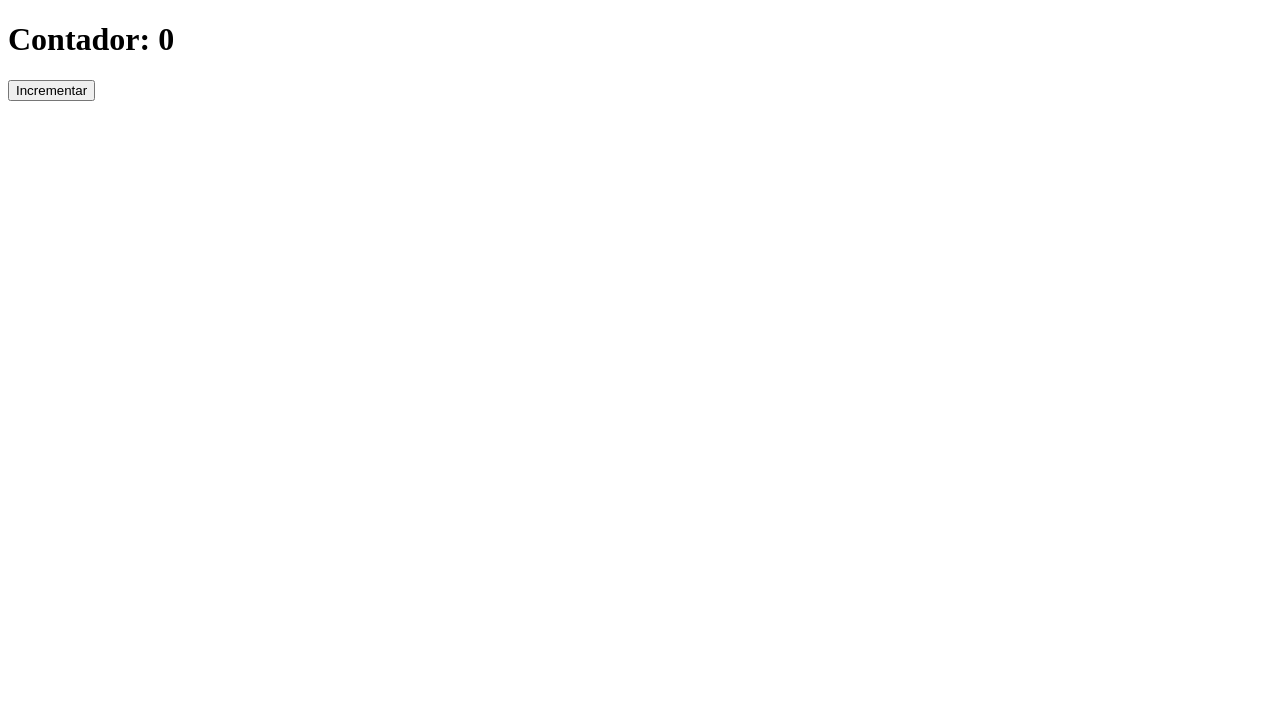
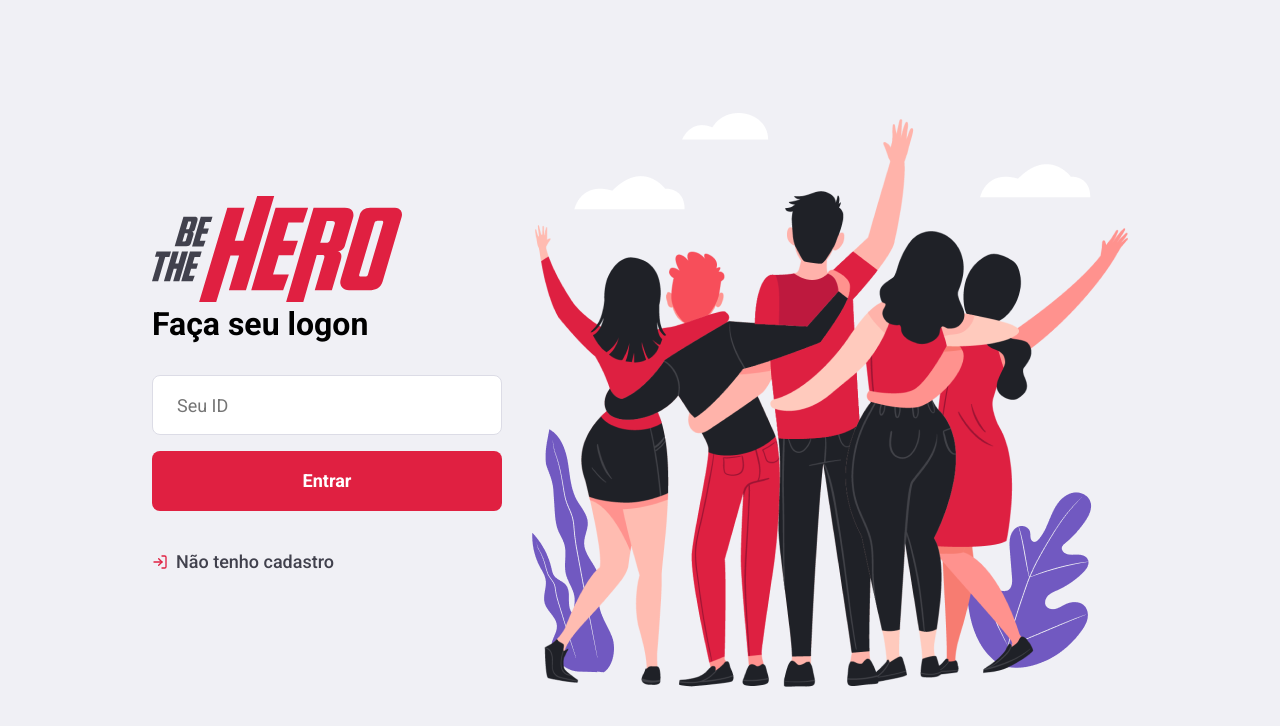
Before and after one commit to thallesdaniell/omnistack-11, a React (Create React App) app in the folder frontend/: page / in a window 1280 px wide. Shown: the top 726 px of the page. Built offline with nearby package versions, Linux system fonts and the light colour scheme.

Commit message:
estilização login

```diff
--- a/frontend/src/App.js
+++ b/frontend/src/App.js
@@ -1,19 +1,14 @@
-import React, { useState } from 'react';
+import React from 'react';
 
-import Header from './Header';
+import './global.css'
+import Logon from './pages/Logon';
 
 function App() {
-  let [counter, setCounter] = useState(0);
-
-
-  function increment() {
-    setCounter(counter + 1);
-  }
 
   return (
     <div>
-      <Header>Contador: {counter}</Header>
-      <button onClick={increment}>Incrementar</button>
+      <Logon></Logon>
+
     </div>
   );
 }
--- a/frontend/src/Header.js
+++ /dev/null
@@ -1,9 +0,0 @@
-import React from 'react';
-
-export default function Header({ children }) {
-    return (
-        <header>
-            <h1>{children}</h1>
-        </header>
-    );
-}
--- /dev/null
+++ b/frontend/src/global.css
@@ -0,0 +1,53 @@
+@import url('https://fonts.googleapis.com/css2?family=Roboto:wght@400;500;700&display=swap');
+
+*{
+    margin: 0;
+    padding: 0;
+    outline: 0;
+    box-sizing: border-box;
+}
+
+body{
+    font: 400 14px Roboto, sans-serif;
+    background: #f0f0f5;
+    -webkit-font-smoothing: antialiased;
+}
+
+input,button,textarea{
+    font: 400 18px Roboto, sans-serif;
+}
+
+button{
+    cursor: pointer;
+}
+
+form input{
+    width: 100%;
+    height: 60px;
+    color: #333;
+    border:  1px solid #dcdce6;
+    border-radius: 8px;
+    padding: 0 24px;
+}
+
+.button {
+    width: 100%;
+    height: 60px;
+    background: #e02041;
+    border: 0;
+    border-radius: 8px;
+    color: #FFF;
+    font-weight: 700;
+    margin-top: 16px;
+    display: inline-block;
+    text-align: center;
+    text-decoration: none;
+    font-size: 18px;
+    line-height: 60px;
+    transition: filter 0.2s;
+
+}
+
+.button:hover{
+    filter: brightness(90%);
+}
--- /dev/null
+++ b/frontend/src/pages/Logon/index.js
@@ -0,0 +1,27 @@
+import React from 'react';
+import { FiLogIn } from 'react-icons/fi';
+
+import './styles.css';
+import logoImg from '../../assets/logo.svg';
+import heroesImg from '../../assets/heroes.png';
+
+export default function Logon() {
+    return (
+        <div className="logon-container">
+            <section className="form">
+                <img src={logoImg} alt="Be The Hero" />
+
+                <form>
+                    <h1>Faça seu logon</h1>
+                    <input placeholder="Seu ID"></input>
+                    <button className="button" type="submit">Entrar</button>
+                    <a href="/register">
+                        <FiLogIn size="16" color="#E02041" />
+                        Não tenho cadastro
+                    </a>
+                </form>
+            </section>
+            <img src={heroesImg} alt="Heores" />
+        </div>
+    );
+}
--- /dev/null
+++ b/frontend/src/pages/Logon/styles.css
@@ -0,0 +1,47 @@
+.logon-container{
+    width: 100%;
+    max-width: 1120px;
+    height: 100vh;
+    margin: 0 auto;
+
+    display: flex;
+    align-items: center;
+    justify-content: center;
+
+}
+
+.logon-container section.form{
+    width: 100%;
+    max-width: 350px;
+    margin-right: 30px ;
+}
+
+.logon-container section.form form{
+    font-size: 32px;
+    margin-bottom: 32px;
+}
+
+
+.logon-container section.form form h1{
+    font-size: 32px;
+    margin-bottom: 32px;
+}
+
+.logon-container section.form form a{
+    display: flex;
+    align-items: center;
+    margin-top: 40px;
+    color: #41414d;
+   font-size: 18px;
+   text-decoration: none;
+   font-weight: 500;
+   transition: opacity 0.2s;
+}
+
+
+.logon-container section.form form a svg{
+    margin-right: 8px;
+}
+.logon-container section.form form a:hover{
+    opacity: 0.8;
+}
```
Also changed, not shown: frontend/src/assets/heroes.png (added), frontend/src/assets/logo.svg (added).
